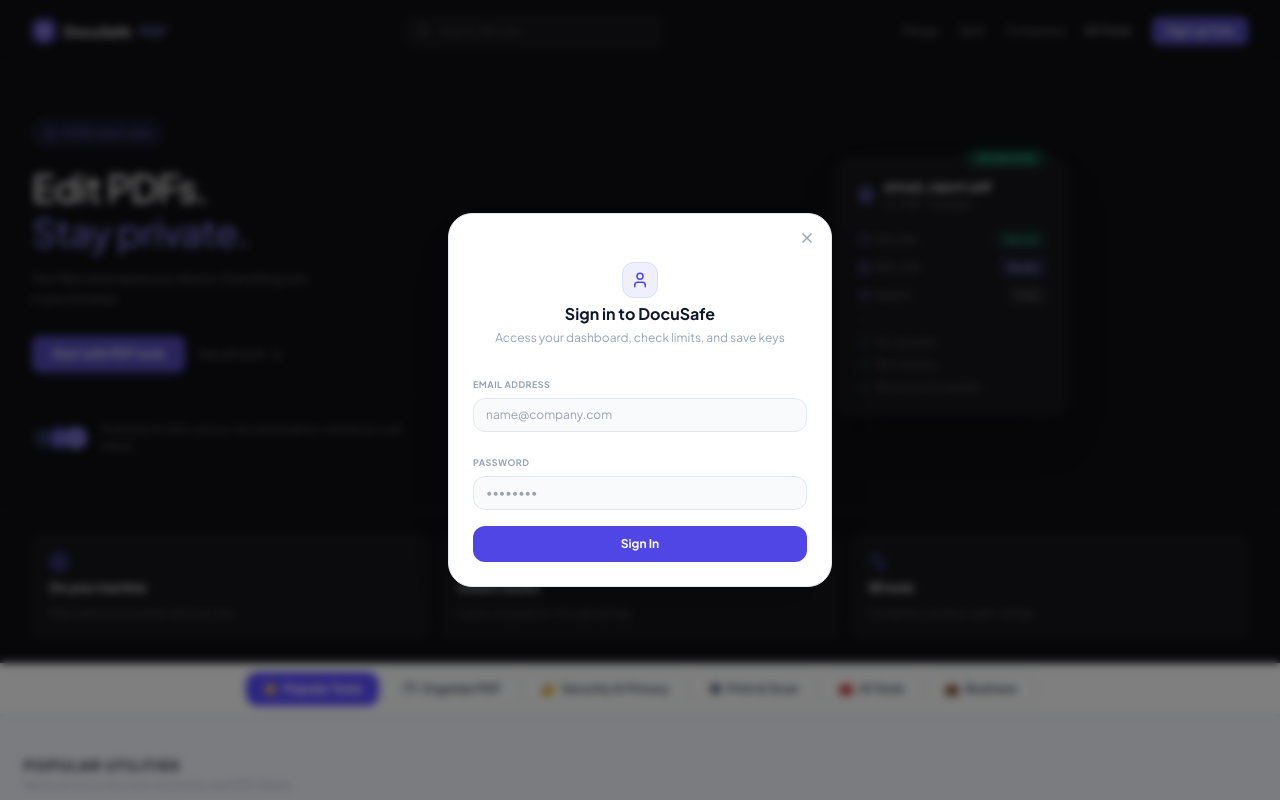
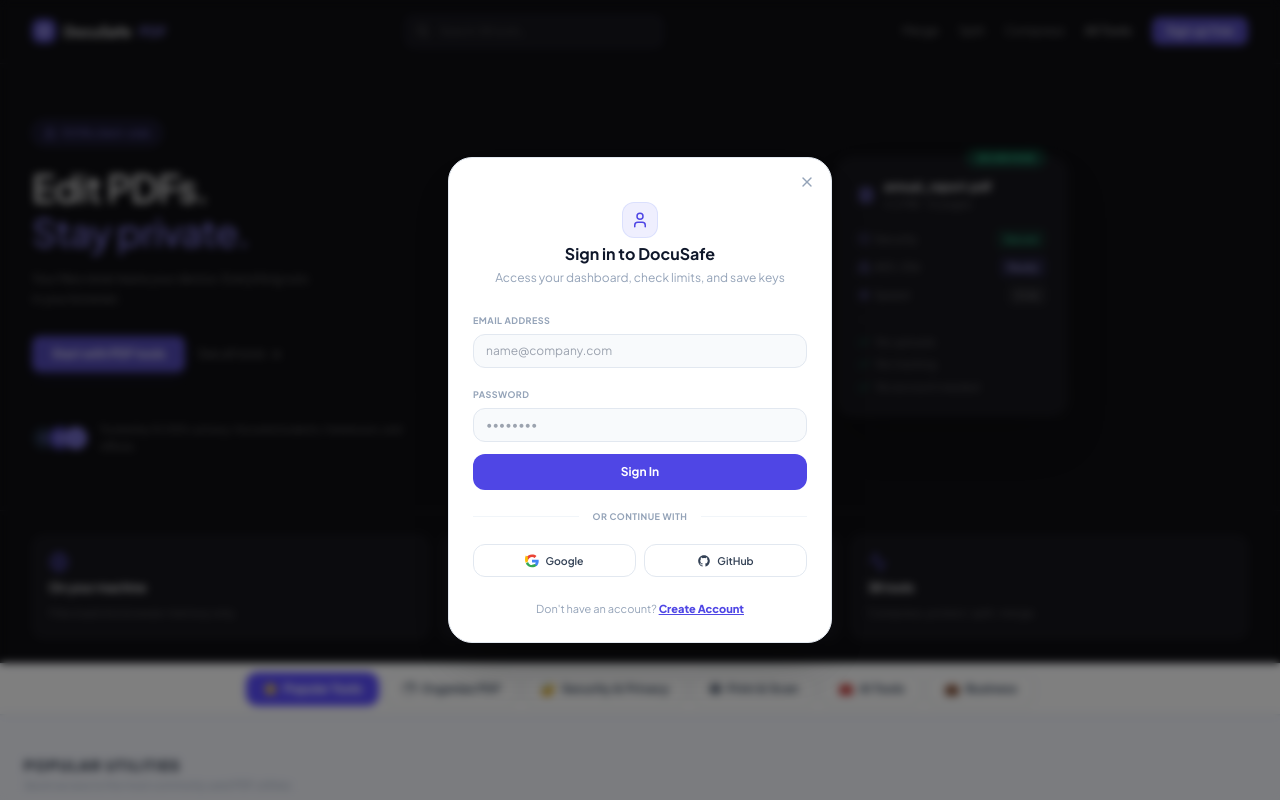
Before and after one commit to kavindu77/convert-pdf-to-audio, a Next.js app in the folder pdf-audiobook/frontend/: page / in a window 1280 px wide. Both pictures are taken after a click on the button "Sign up free". Shown: the top 800 px of the page. Built offline with nearby package versions, Linux system fonts and the light colour scheme.

Commit message:
UI: stunning redesign + fix TypeScript errors

```diff
--- a/pdf-audiobook/frontend/app/page.tsx
+++ b/pdf-audiobook/frontend/app/page.tsx
@@ -716,6 +716,8 @@
   const [gateToolRequired, setGateToolRequired] = useState<PlanType>("pro");
 
   // Form Inputs
+  const [authMode, setAuthMode] = useState<"signin" | "signup">("signin");
+  const [nameInput, setNameInput] = useState("");
   const [emailInput, setEmailInput] = useState("");
   const [passwordInput, setPasswordInput] = useState("");
   const [billingInterval, setBillingInterval] = useState<"monthly" | "yearly">("monthly");
@@ -777,6 +779,34 @@
     setIsSignInOpen(false);
     setEmailInput("");
     setPasswordInput("");
+  };
+
+  const handleSignUp = (e: React.FormEvent) => {
+    e.preventDefault();
+    if (!emailInput || !nameInput) return;
+
+    localStorage.setItem("user_logged_in", "true");
+    localStorage.setItem("user_profile_email", emailInput);
+    localStorage.setItem("user_profile_name", nameInput);
+
+    setUserName(nameInput);
+    setUserEmail(emailInput);
+    setIsLoggedIn(true);
+    setIsSignInOpen(false);
+    setNameInput("");
+    setEmailInput("");
+    setPasswordInput("");
+  };
+
+  const handleSocialLogin = (provider: string) => {
+    localStorage.setItem("user_logged_in", "true");
+    localStorage.setItem("user_profile_email", `${provider.toLowerCase()}@docusafepdf.com`);
+    localStorage.setItem("user_profile_name", `${provider} User`);
+
+    setUserName(`${provider} User`);
+    setUserEmail(`${provider.toLowerCase()}@docusafepdf.com`);
+    setIsLoggedIn(true);
+    setIsSignInOpen(false);
   };
 
   const handleSignOut = () => {
@@ -1523,18 +1553,46 @@
       {/* Login Modal */}
       {isSignInOpen && (
         <div className="fixed inset-0 bg-black/50 backdrop-blur-sm flex items-center justify-center z-50 p-4 animate-fade-in">
-          <div className="bg-white border border-slate-200 rounded-3xl w-full max-w-sm overflow-hidden shadow-2xl p-6 space-y-6 relative text-slate-800">
-            <button onClick={() => setIsSignInOpen(false)} className="absolute top-4 right-4 text-slate-400 hover:text-slate-600 transition-colors border-none bg-transparent cursor-pointer">
+          <div className="bg-white border border-slate-200 rounded-3xl w-full max-w-sm overflow-hidden shadow-2xl p-6 space-y-5 relative text-slate-800">
+            <button
+              onClick={() => {
+                setIsSignInOpen(false);
+                setAuthMode("signin");
+              }}
+              className="absolute top-4 right-4 text-slate-400 hover:text-slate-600 transition-colors border-none bg-transparent cursor-pointer"
+            >
               <X size={16} />
             </button>
+
             <div className="text-center space-y-1">
               <div className="w-9 h-9 rounded-xl bg-indigo-500/10 border border-indigo-200/50 flex items-center justify-center mx-auto">
                 <User size={18} className="text-indigo-600" />
               </div>
-              <h3 className="font-bold text-slate-900 text-base">Sign in to DocuSafe</h3>
-              <p className="text-xs text-slate-400">Access your dashboard, check limits, and save keys</p>
-            </div>
-            <form onSubmit={handleLogin} className="space-y-4">
+              <h3 className="font-bold text-slate-900 text-base">
+                {authMode === "signin" ? "Sign in to DocuSafe" : "Create your account"}
+              </h3>
+              <p className="text-xs text-slate-400">
+                {authMode === "signin"
+                  ? "Access your dashboard, check limits, and save keys"
+                  : "Start auditing PDFs and managing local tasks free"}
+              </p>
+            </div>
+
+            <form onSubmit={authMode === "signin" ? handleLogin : handleSignUp} className="space-y-3">
+              {authMode === "signup" && (
+                <div className="space-y-1">
+                  <label className="text-[9px] text-slate-400 uppercase font-bold tracking-wider">Full Name</label>
+                  <input
+                    type="text"
+                    required
+                    placeholder="John Doe"
+                    value={nameInput}
+                    onChange={(e) => setNameInput(e.target.value)}
+                    className="w-full px-3 py-2 bg-slate-50 border border-slate-200 rounded-xl text-xs focus:outline-none focus:border-[#7F77DD] text-slate-800"
+                  />
+                </div>
+              )}
+
               <div className="space-y-1">
                 <label className="text-[9px] text-slate-400 uppercase font-bold tracking-wider">Email Address</label>
                 <input
@@ -1543,9 +1601,10 @@
                   placeholder="name@company.com"
                   value={emailInput}
                   onChange={(e) => setEmailInput(e.target.value)}
-                  className="w-full px-3 py-2 bg-slate-50 border border-slate-200 rounded-xl text-xs focus:outline-none focus:border-indigo-550 text-slate-800"
+                  className="w-full px-3 py-2 bg-slate-50 border border-slate-200 rounded-xl text-xs focus:outline-none focus:border-[#7F77DD] text-slate-800"
                 />
               </div>
+
               <div className="space-y-1">
                 <label className="text-[9px] text-slate-400 uppercase font-bold tracking-wider">Password</label>
                 <input
@@ -1554,13 +1613,71 @@
                   placeholder="••••••••"
                   value={passwordInput}
                   onChange={(e) => setPasswordInput(e.target.value)}
-                  className="w-full px-3 py-2 bg-slate-50 border border-slate-200 rounded-xl text-xs focus:outline-none focus:border-indigo-550 text-slate-800"
+                  className="w-full px-3 py-2 bg-slate-50 border border-slate-200 rounded-xl text-xs focus:outline-none focus:border-[#7F77DD] text-slate-800"
                 />
               </div>
-              <button type="submit" className="w-full py-2.5 bg-indigo-600 hover:bg-indigo-700 text-white font-bold rounded-xl text-xs transition-colors border-none cursor-pointer">
-                Sign In
+
+              <button type="submit" className="w-full mt-2 py-2.5 bg-indigo-600 hover:bg-indigo-700 text-white font-bold rounded-xl text-xs transition-colors border-none cursor-pointer">
+                {authMode === "signin" ? "Sign In" : "Create Free Account"}
               </button>
             </form>
+
+            <div className="relative flex items-center justify-center my-1.5">
+              <div className="absolute inset-0 flex items-center">
+                <div className="w-full border-t border-slate-100"></div>
+              </div>
+              <span className="relative px-3.5 bg-white text-[9px] text-slate-400 font-bold uppercase tracking-wider">Or continue with</span>
+            </div>
+
+            <div className="grid grid-cols-2 gap-2">
+              <button
+                type="button"
+                onClick={() => handleSocialLogin("Google")}
+                className="flex items-center justify-center gap-1.5 py-2 px-3 border border-slate-200 rounded-xl text-[10.5px] font-semibold text-slate-700 hover:bg-slate-50 transition-colors bg-white cursor-pointer"
+              >
+                <svg className="w-3.5 h-3.5" viewBox="0 0 24 24">
+                  <path fill="#EA4335" d="M12 5.04c1.66 0 3.2.57 4.38 1.69l3.27-3.27C17.67 1.54 14.98 1 12 1 7.35 1 3.37 3.65 1.42 7.5l3.85 2.99C6.2 7.42 8.87 5.04 12 5.04z" />
+                  <path fill="#4285F4" d="M23.49 12.27c0-.81-.07-1.59-.2-2.36H12v4.51h6.46c-.29 1.48-1.14 2.73-2.4 3.58l3.73 2.89c2.18-2 3.7-4.99 3.7-8.62z" />
+                  <path fill="#FBBC05" d="M5.27 10.49c-.25-.75-.4-1.56-.4-2.4s.15-1.65.4-2.4L1.42 2.7C.51 4.5 0 6.69 0 9s.51 4.5 1.42 6.3l3.85-2.81z" />
+                  <path fill="#34A853" d="M12 18.96c-3.13 0-5.8-2.38-6.73-5.46L1.42 16.3c1.95 3.85 5.93 6.5 10.58 6.5 2.98 0 5.8-.99 7.84-2.69l-3.73-2.89c-1.09.73-2.47 1.24-4.11 1.24z" />
+                </svg>
+                Google
+              </button>
+              <button
+                type="button"
+                onClick={() => handleSocialLogin("GitHub")}
+                className="flex items-center justify-center gap-1.5 py-2 px-3 border border-slate-200 rounded-xl text-[10.5px] font-semibold text-slate-700 hover:bg-slate-50 transition-colors bg-white cursor-pointer"
+              >
+                <svg className="w-3.5 h-3.5" viewBox="0 0 24 24" fill="currentColor">
+                  <path fillRule="evenodd" clipRule="evenodd" d="M12 2C6.477 2 2 6.477 2 12c0 4.42 2.865 8.17 6.839 9.49.5.092.682-.217.682-.48 0-.237-.008-.866-.013-1.7-2.782.603-3.369-1.34-3.369-1.34-.454-1.156-1.11-1.464-1.11-1.464-.908-.62.069-.608.069-.608 1.003.07 1.531 1.03 1.531 1.03.892 1.529 2.341 1.087 2.91.831.092-.646.35-1.086.636-1.336-2.22-.253-4.555-1.11-4.555-4.943 0-1.091.39-1.984 1.029-2.683-.103-.253-.446-1.27.098-2.647 0 0 .84-.269 2.75 1.025A9.564 9.564 0 0112 6.844c.85.004 1.705.115 2.504.337 1.909-1.294 2.747-1.025 2.747-1.025.546 1.377.203 2.394.1 2.647.64.699 1.028 1.592 1.028 2.683 0 3.842-2.339 4.687-4.566 4.935.359.309.678.919.678 1.852 0 1.336-.012 2.415-.012 2.743 0 .267.18.577.688.479C19.138 20.167 22 16.418 22 12c0-5.523-4.477-10-10-10z" />
+                </svg>
+                GitHub
+              </button>
+            </div>
+
+            <div className="text-center text-[11px] text-slate-400 pt-1">
+              {authMode === "signin" ? (
+                <>
+                  Don't have an account?{" "}
+                  <button
+                    onClick={() => setAuthMode("signup")}
+                    className="text-indigo-600 hover:text-indigo-700 font-extrabold border-none bg-transparent cursor-pointer p-0 underline"
+                  >
+                    Create Account
+                  </button>
+                </>
+              ) : (
+                <>
+                  Already have an account?{" "}
+                  <button
+                    onClick={() => setAuthMode("signin")}
+                    className="text-indigo-600 hover:text-indigo-700 font-extrabold border-none bg-transparent cursor-pointer p-0 underline"
+                  >
+                    Sign In
+                  </button>
+                </>
+              )}
+            </div>
           </div>
         </div>
       )}
```
